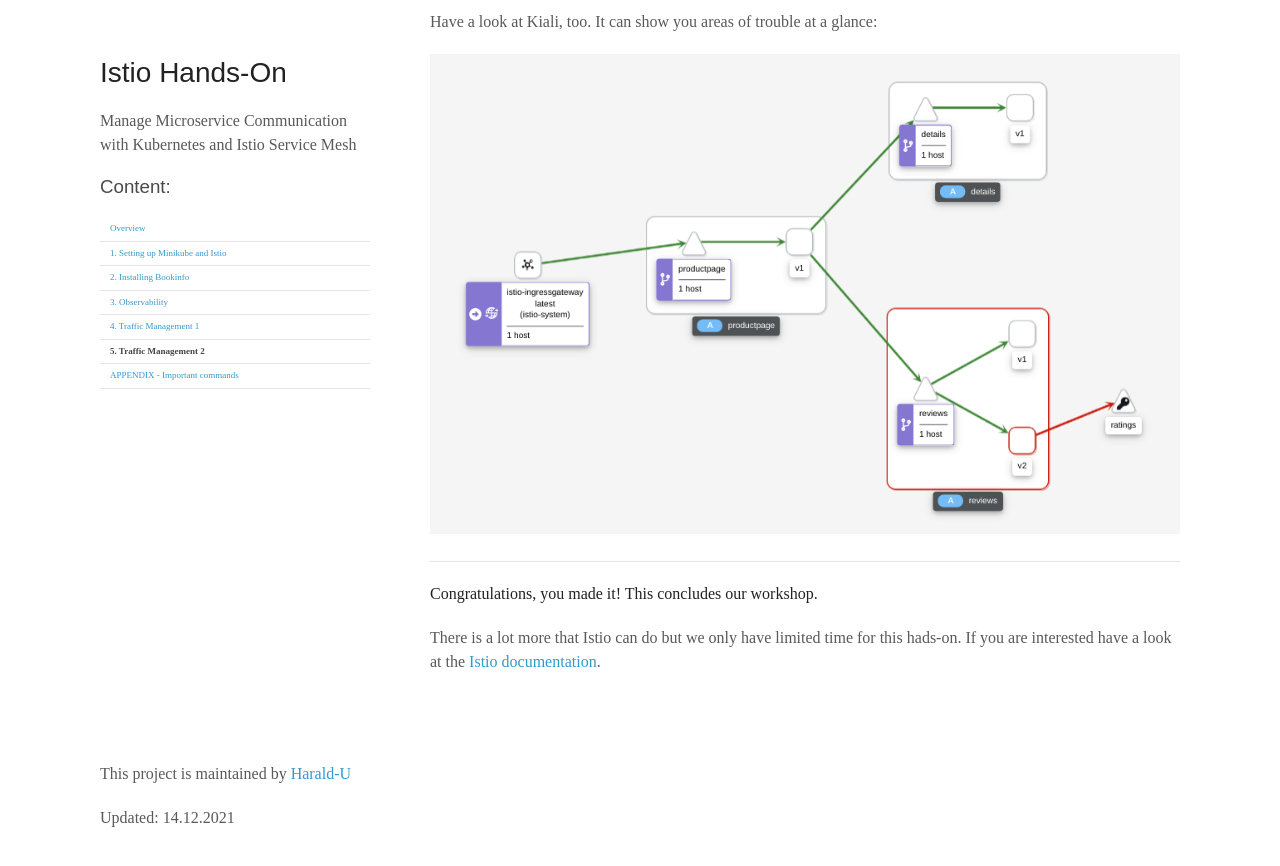
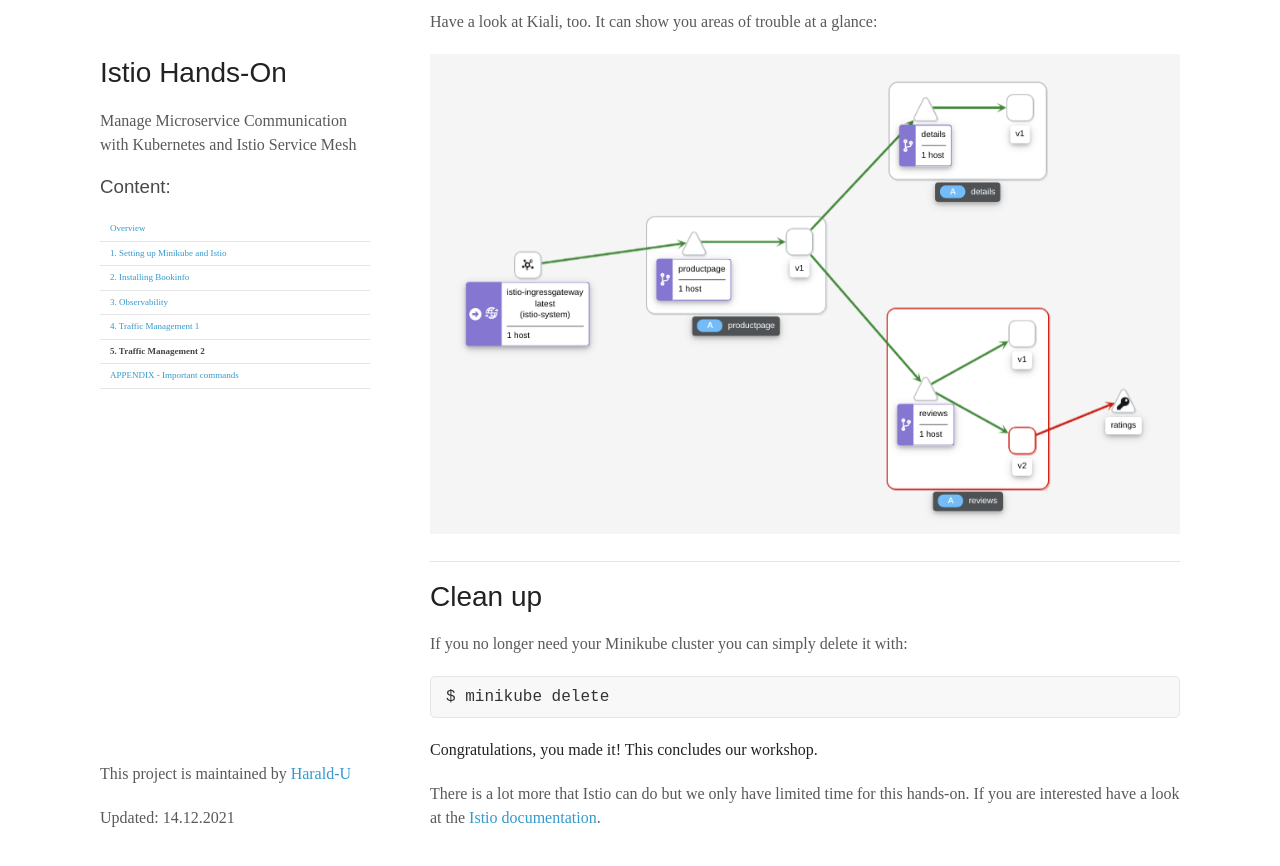
Before and after one commit to Harald-U/istio-on-minikube-handson, a Jekyll site: the page built from docs/exercise5.md, in a window 1280 px wide and 900 px high, scrolled down 6221 px. Shown: the top 866 px of the window. Built offline with Jekyll 4.4.1, drawn with Linux system fonts in a browser that asks for light colours.

Commit message:
cleanup instructions

````diff
--- a/docs/exercise5.md
+++ b/docs/exercise5.md
@@ -219,6 +219,14 @@ Have a look at Kiali, too. It can show you areas of trouble at a glance:
 
 ---
 
+# Clean up
+
+If you no longer need your Minikube cluster you can simply delete it with:
+
+```
+$ minikube delete
+```
+
 **Congratulations, you made it! This concludes our workshop.**
 
-There is a lot more that Istio can do but we only have limited time for this hads-on. If you are interested have a look at the [Istio documentation](https://istio.io/docs).
+There is a lot more that Istio can do but we only have limited time for this hands-on. If you are interested have a look at the [Istio documentation](https://istio.io/docs).
````
